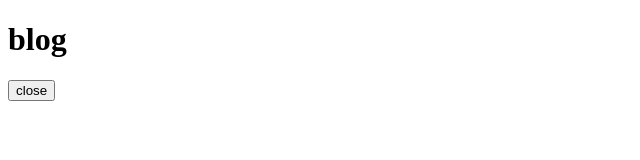
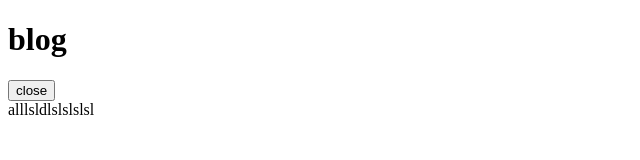
Before and after one commit to AliMajid01/git-test, a plain HTML site: page blog-page.html in a window 1280 px wide. Shown: the whole page, without its empty margins (0-640 px from the left). Drawn offline with Linux system fonts and the light colour scheme.

Commit message:
add new article

```diff
--- a/blog-page.html
+++ b/blog-page.html
@@ -8,5 +8,7 @@
 <body>
     <h1>blog</h1>
     <input type="button" value="close">
+
+    <article>alllsldlslslslsl</article>
 </body>
 </html>
```
